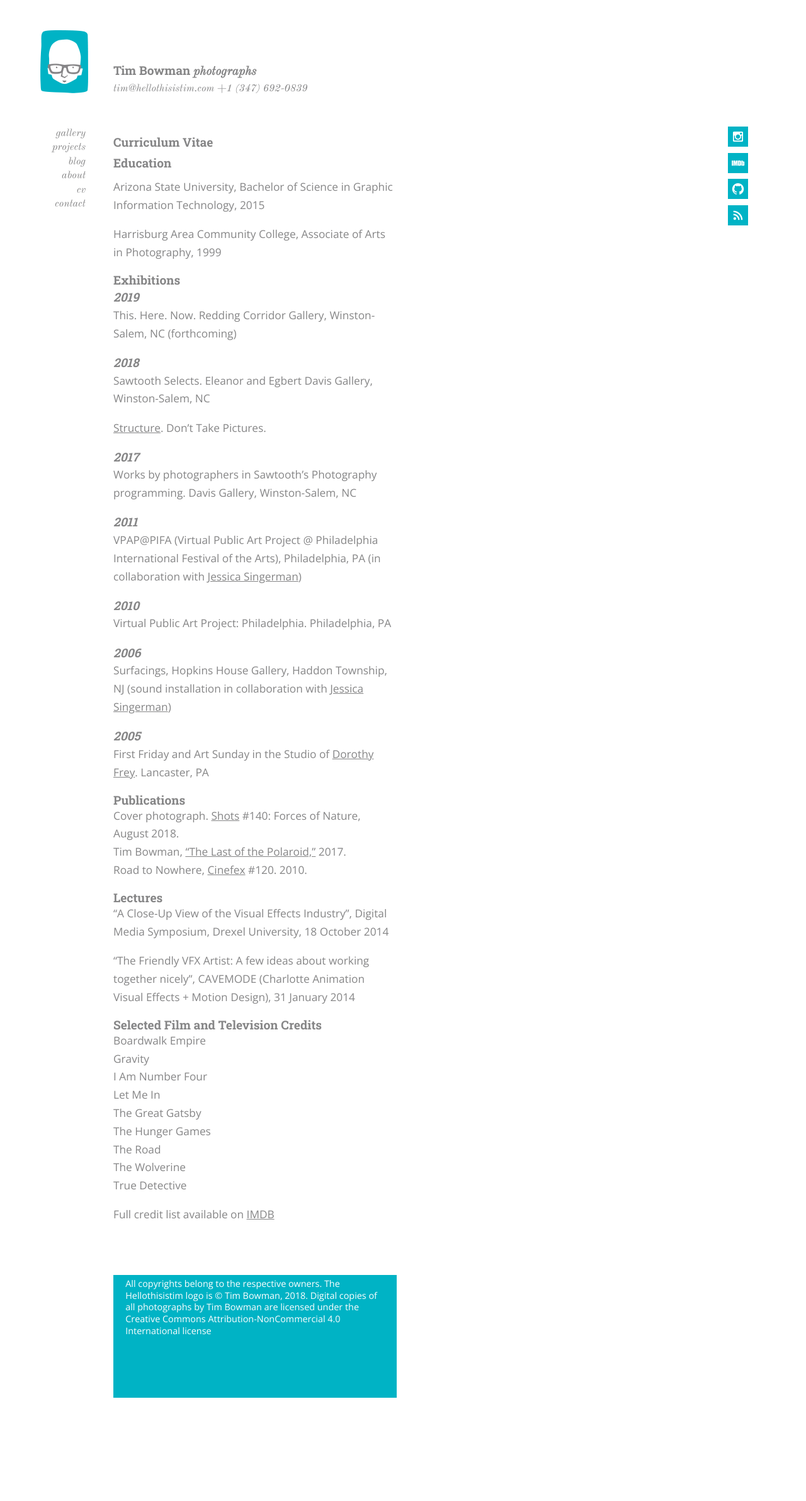
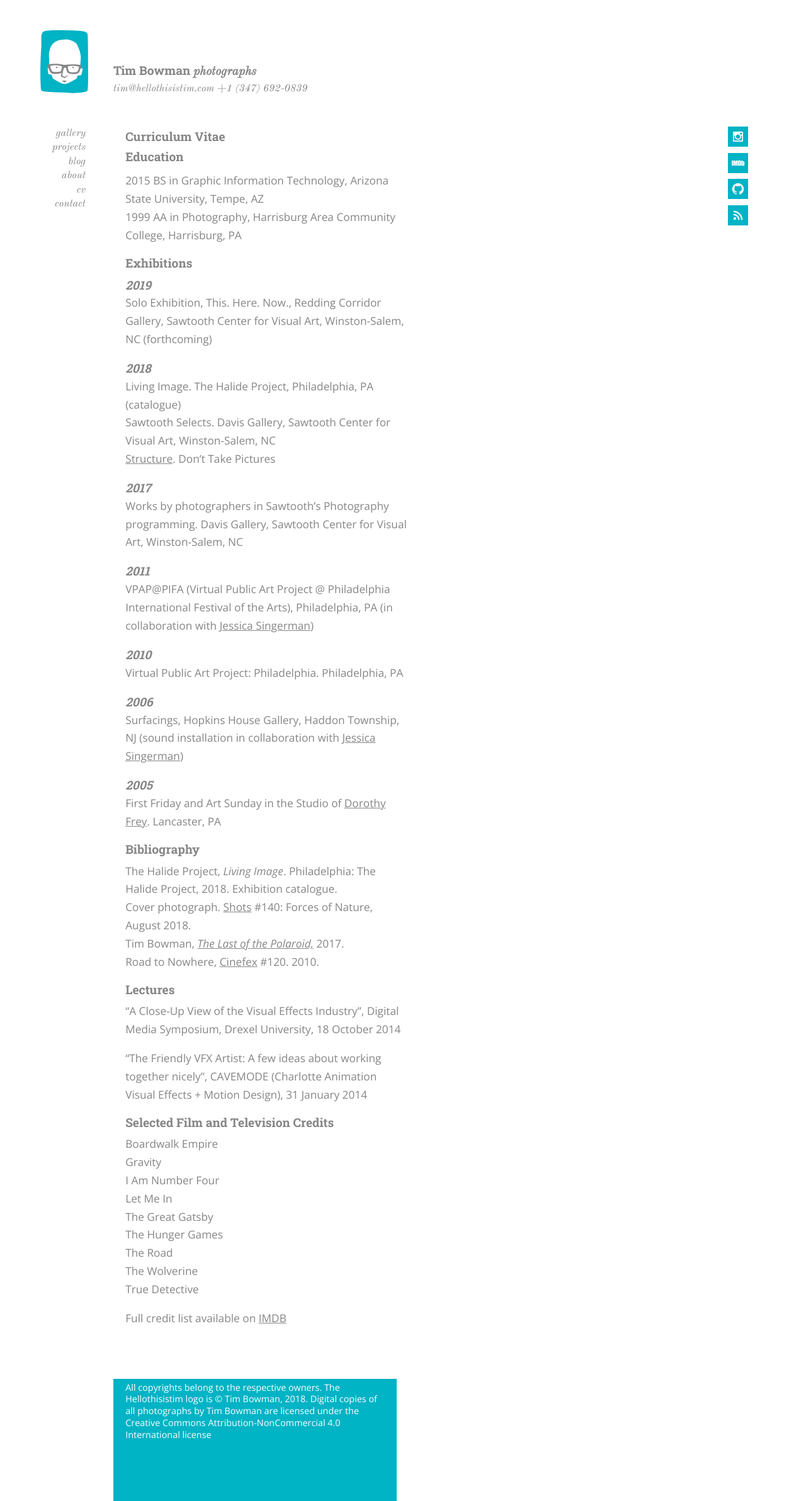
Before and after one commit to hellothisistim/hellothisistim.github.io, a Jekyll site: the page built from _posts/2018-01-01-cv.md, in a window 1280 px wide. Shown: the whole page at 63% size. Built offline with Jekyll 4.4.1, drawn with Linux system fonts in a browser that asks for light colours; comment, search, counter and statistics services are not loaded; before the commit the page ends 2220 px from its top, so only the background shows below that.

Commit message:
Update CV (#96)
* Update CV

* Fix formatting

```diff
--- a/_config.yml
+++ b/_config.yml
@@ -14,6 +14,7 @@
 # You can create any custom variable you would like, and they will be accessible
 # in the templates via {{ site.myvariable }}.
 title: Tim Bowman
+author: Tim Bowman
 email: tim@hellothisistim.com
 description: > # this means to ignore newlines until "baseurl:"
   Photographs
--- /dev/null
+++ b/_layouts/cv.html
@@ -0,0 +1,26 @@
+---
+layout: default
+---
+
+<main>
+
+<section id="project" class="cv">
+
+	<h2>{{ page.title }}</h2>
+
+	<div>
+		{% if page.tags.size > 0 %}
+			<p>Tagged:
+				{% for tag in page.tags %}
+				{% capture tag_name %}{{ tag }}{% endcapture %}
+		    	<a href="/tag/{{ tag_name | url_encode }}">{{ tag_name }}</a>
+				{% endfor %}
+			</p>
+		{% endif %}
+		{{ page.content }}
+	</div>
+
+
+</section>
+
+</main>
--- a/_posts/2018-01-01-cv.md
+++ b/_posts/2018-01-01-cv.md
@@ -1,32 +1,32 @@
 ---
-layout: blog
+layout: cv
 title:  Curriculum Vitae
-date:   2018-01-01 9:00:00 -0400
+date:   2018-12-16 9:00:00 -0400
 ---
 
 
 ## Education
 
-Arizona State University, Bachelor of Science in Graphic Information Technology, 2015
+2015 BS in Graphic Information Technology, Arizona State University, Tempe, AZ
+1999 AA in Photography, Harrisburg Area Community College, Harrisburg, PA
 
-Harrisburg Area Community College, Associate of Arts in Photography, 1999
 
 ## Exhibitions
 
 ### 2019
 
-This. Here. Now. Redding Corridor Gallery, Winston-Salem, NC (forthcoming)
+Solo Exhibition, This. Here. Now., Redding Corridor Gallery, Sawtooth Center for Visual Art, Winston-Salem, NC (forthcoming)
 
 ### 2018
 
-Sawtooth Selects. Eleanor and Egbert Davis Gallery, Winston-Salem, NC
-
-[Structure](http://www.donttakepictures.com/gallery-structure/). Don't Take Pictures.
+Living Image. The Halide Project, Philadelphia, PA (catalogue)
+Sawtooth Selects. Davis Gallery, Sawtooth Center for Visual Art, Winston-Salem, NC
+[Structure](http://www.donttakepictures.com/gallery-structure/). Don't Take Pictures
 
 
 ### 2017
 
-Works by photographers in Sawtooth’s Photography programming. Davis Gallery, Winston-Salem, NC
+Works by photographers in Sawtooth’s Photography programming. Davis Gallery, Sawtooth Center for Visual Art, Winston-Salem, NC
 
 ### 2011
 
@@ -44,10 +44,11 @@ Surfacings, Hopkins House Gallery, Haddon Township, NJ (sound installation in co
 
 First Friday and Art Sunday in the Studio of [Dorothy Frey](http://www.dorothyfrey.com/). Lancaster, PA
 
-## Publications
+## Bibliography
 
+The Halide Project, *Living Image*. Philadelphia: The Halide Project, 2018. Exhibition catalogue.
 Cover photograph. [Shots](http://shotsmag.com/) #140: Forces of Nature, August 2018.
-Tim Bowman, ["The Last of the Polaroid,"](projects/the-last-of-the-polaroid/) 2017.
+Tim Bowman, *[The Last of the Polaroid,](projects/the-last-of-the-polaroid/)* 2017.
 Road to Nowhere, [Cinefex](http://www.cinefex.com) #120. 2010.
 
 ## Lectures
--- a/css/hellothisistim.css
+++ b/css/hellothisistim.css
@@ -296,6 +296,8 @@ nav a:hover {
     background: white;
     padding-top: 1em;
     padding-bottom: 2em;
+    margin-left: 1em;
+    margin-right: 1em;
 }
 #project img, iframe, video {
     vertical-align: text-bottom;
@@ -306,14 +308,12 @@ nav a:hover {
 #project h2 {
     font-family: 'Roboto Slab', serif;
     line-height: 1.2em;
-/*    color: rgb(0, 179, 197);
-*/    margin-top: 0.5em;
-    margin-left: 1em;
+/*    color: rgb(0, 179, 197);*/
+    margin-bottom: 0.5em;
+/*    margin-left: 1em;
     margin-right: 1em;
-}
+*/}
 #project div {
-    margin-left: 1em;
-    margin-right: 1em;
 
 }
 #project p, #project ul {
```
